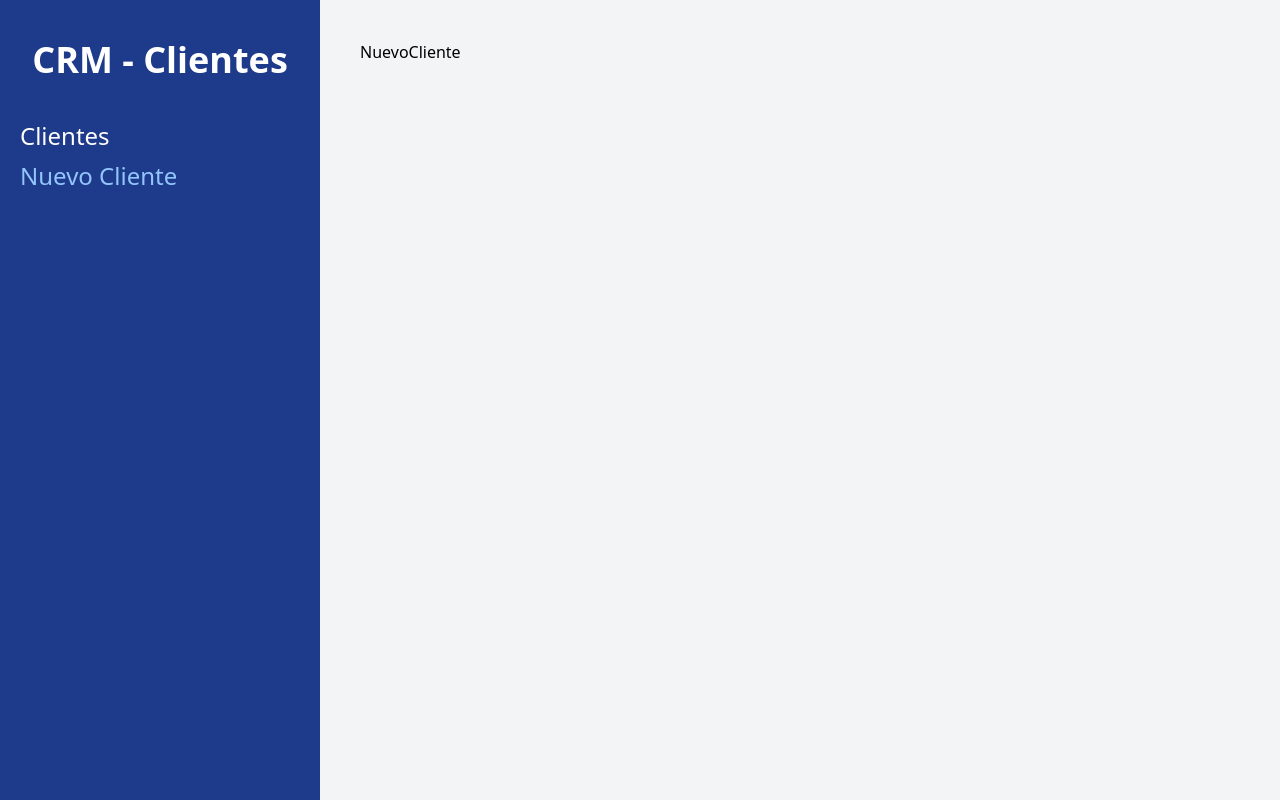
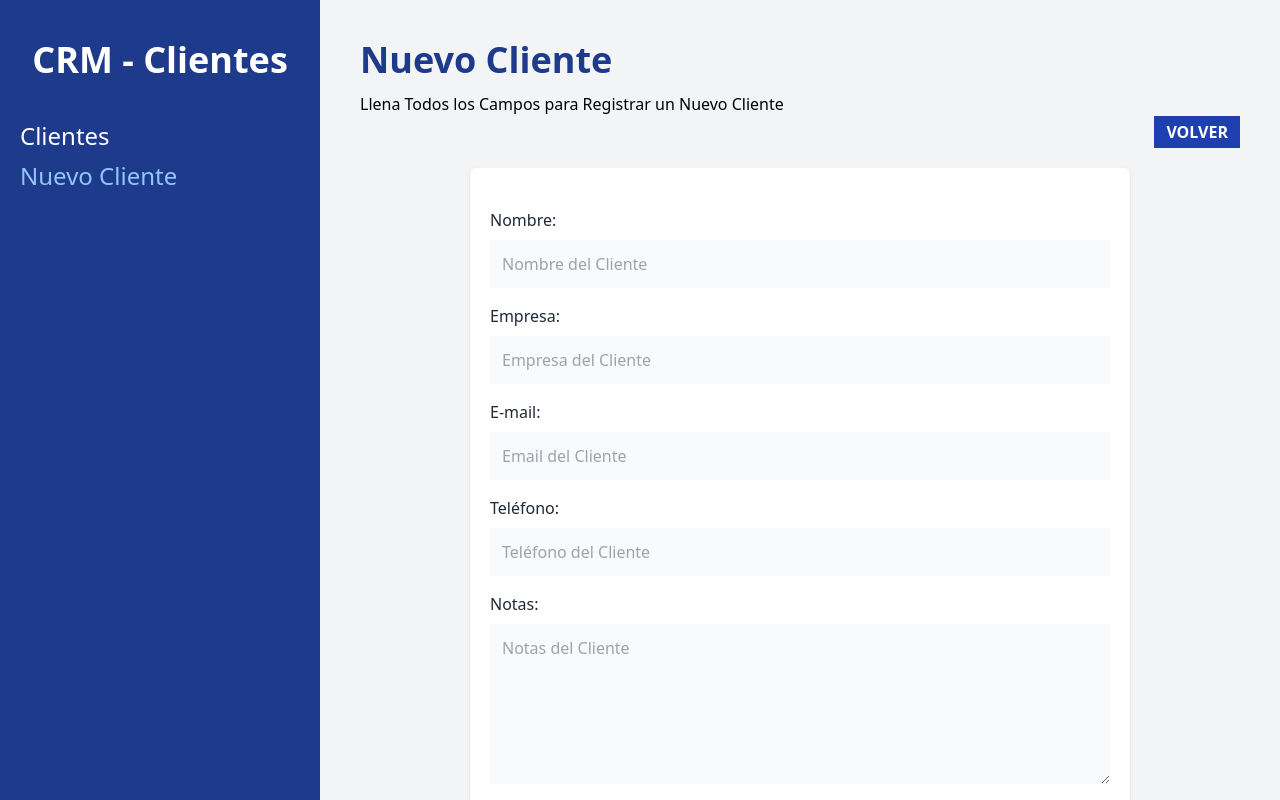
Before and after one commit to Mati69lbt/AdminClientes, a React (Vite) app: page /clientes/nuevo in a window 1280 px wide. Built offline with nearby package versions, Linux system fonts and the light colour scheme.

Commit message:
formularioNuevoCliente

```diff
--- /dev/null
+++ b/src/components/Formulario.jsx
@@ -0,0 +1,75 @@
+const Formulario = ({ cliente }) => {
+  return (
+    <>
+      <div className="mb-4">
+        <label className="text-gray-800" htmlFor="nombre">
+          Nombre:
+        </label>
+        <input
+          id="nombre"
+          type="text"
+          className="mt-2 block w-full p-3 bg-gray-50"
+          placeholder="Nombre del Cliente"
+          name="nombre"
+          autoComplete="off"
+        />
+      </div>
+      <div className="mb-4">
+        <label className="text-gray-800" htmlFor="empresa">
+          Empresa:
+        </label>
+        <input
+          id="empresa"
+          type="text"
+          className="mt-2 block w-full p-3 bg-gray-50"
+          placeholder="Empresa del Cliente"
+          name="empresa"
+        />
+      </div>
+
+      <div className="mb-4">
+        <label className="text-gray-800" htmlFor="email">
+          E-mail:
+        </label>
+        <input
+          id="email"
+          type="email"
+          className="mt-2 block w-full p-3 bg-gray-50"
+          placeholder="Email del Cliente"
+          name="email"
+          autoComplete="off"
+        />
+      </div>
+
+      <div className="mb-4">
+        <label className="text-gray-800" htmlFor="telefono">
+          Teléfono:
+        </label>
+        <input
+          id="telefono"
+          type="tel"
+          className="mt-2 block w-full p-3 bg-gray-50"
+          placeholder="Teléfono del Cliente"
+          name="telefono"
+          autoComplete="off"
+        />
+      </div>
+
+      <div className="mb-4">
+        <label className="text-gray-800" htmlFor="notas">
+          Notas:
+        </label>
+        <textarea
+          as="textarea"
+          id="notas"
+          type="text"
+          className="mt-2 block w-full p-3 bg-gray-50 h-40 align-self"
+          placeholder="Notas del Cliente"
+          name="notas"
+        />
+      </div>
+    </>
+  );
+};
+
+export default Formulario;
--- a/src/main.jsx
+++ b/src/main.jsx
@@ -4,7 +4,9 @@
 import Layout from "./components/Layout";
 import "./index.css";
 import Index, { loader as clientesloader } from "./pages/Index";
-import NuevoCliente from "./pages/NuevoCliente";
+import NuevoCliente, {
+  action as nuevoClienteAction,
+} from "./pages/NuevoCliente";
 
 const router = createBrowserRouter([
   {
@@ -19,6 +21,7 @@
       {
         path: "/clientes/nuevo",
         element: <NuevoCliente />,
+        action: nuevoClienteAction,
       },
     ],
   },
--- a/src/pages/NuevoCliente.jsx
+++ b/src/pages/NuevoCliente.jsx
@@ -1,5 +1,44 @@
+import { Form, useNavigate } from "react-router-dom";
+import Formulario from "../components/Formulario";
+
+export async function action({ request }) {
+  const formData = await request.formData();
+
+  const datos = Object.fromEntries(formData);
+  console.log(datos);
+
+  return null;
+}
+
 const NuevoCliente = () => {
-  return <div>NuevoCliente</div>;
+  const navigate = useNavigate();
+
+  return (
+    <>
+      <h1 className="font-black text-4xl text-blue-900">Nuevo Cliente</h1>
+      <p className="mt-3 ">
+        Llena Todos los Campos para Registrar un Nuevo Cliente
+      </p>
+      <div className="flex justify-end">
+        <button
+          className="bg-blue-800 text-white px-3 py-1 font-bold uppercase"
+          onClick={() => navigate("/")}
+        >
+          Volver
+        </button>
+      </div>
+      <div className="bg-white shadow rounded-md md:w-3/4 mx-auto px-5 py-10 mt-5">
+        <Form method="POST">
+          <Formulario />
+          <input
+            type="submit"
+            className="mt-5 w-full bg-blue-800 p-3 uppercase font-bold text-white text-lg"
+            value="Registrar Cliente"
+          />
+        </Form>
+      </div>
+    </>
+  );
 };
 
 export default NuevoCliente;
```
